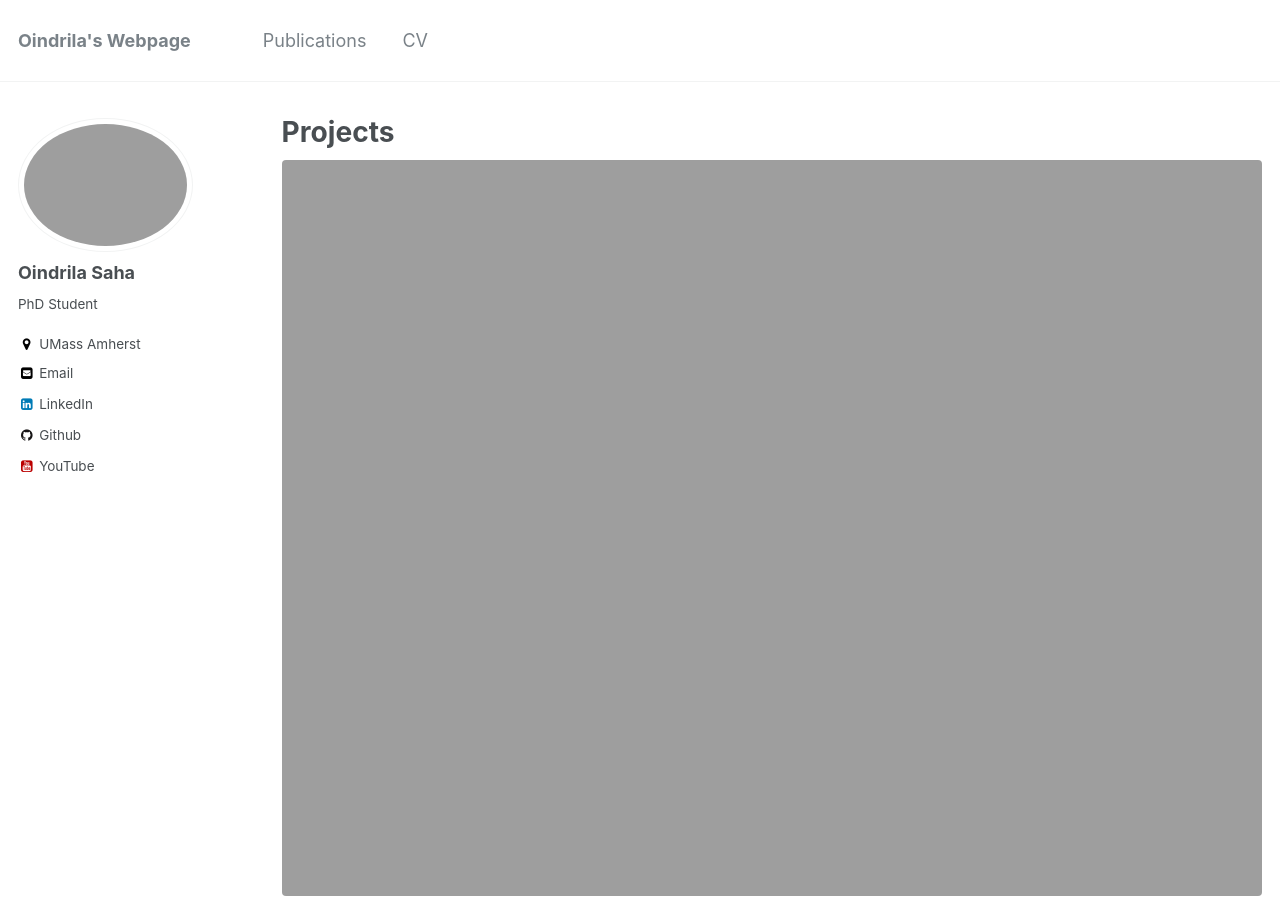
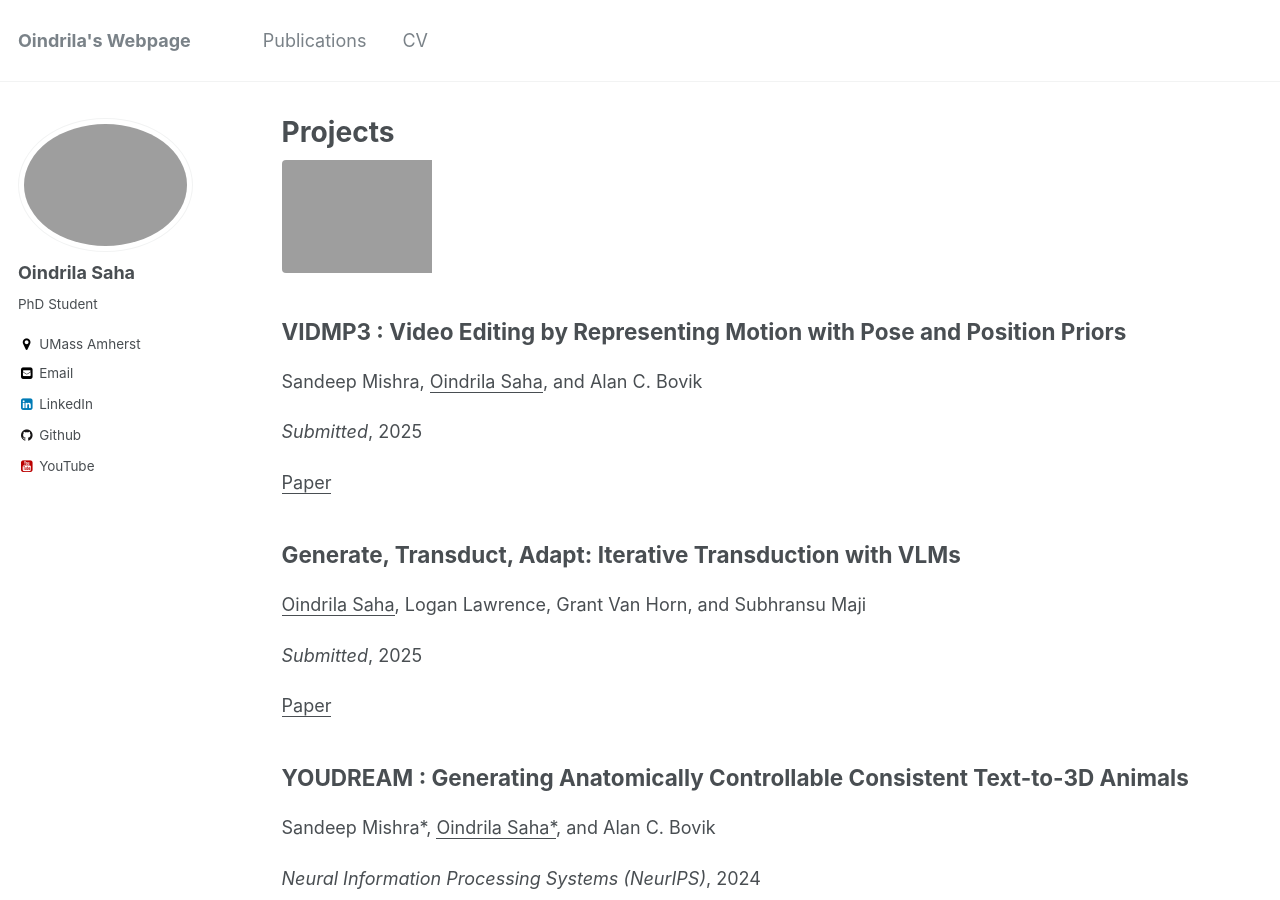
Before and after one commit to oindrilasaha/oindrilasaha.github.io, a Jekyll site: the page built from _pages/projects.md, in a window 1280 px wide and 900 px high. Built offline with Jekyll 4.4.1, drawn with Linux system fonts in a browser that asks for light colours.

Commit message:
add pub image

```diff
--- a/_includes/archive-single.html
+++ b/_includes/archive-single.html
@@ -17,7 +17,11 @@
 
     {% if post.image %}
       <div class="archive__item-teaser">
-        <img src="{{ post.image | prepend: base_path }}" alt="{{ post.title }}">
+        <img
+          src="{{ post.image | prepend: base_path }}"
+          alt="{{ post.title }}"
+          style="max-width: 150px; height: auto; object-fit: contain;"
+        >
       </div>
     {% endif %}
 
```
